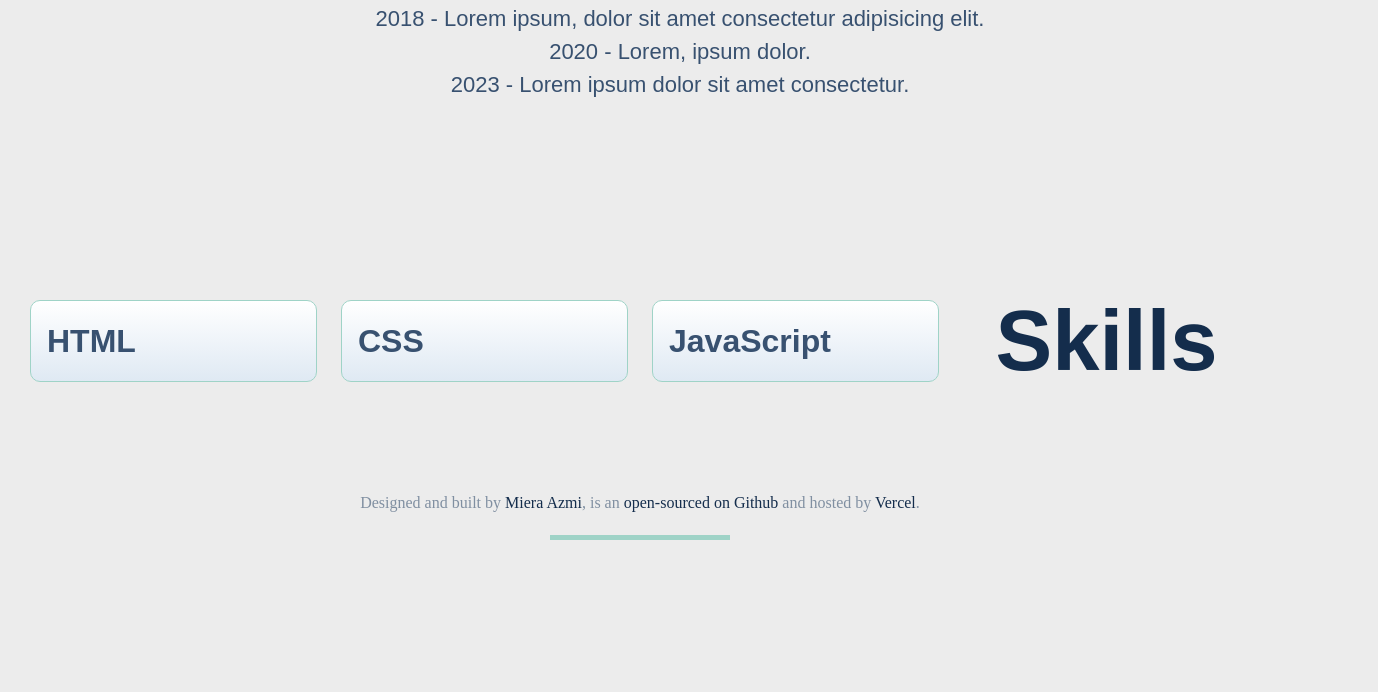
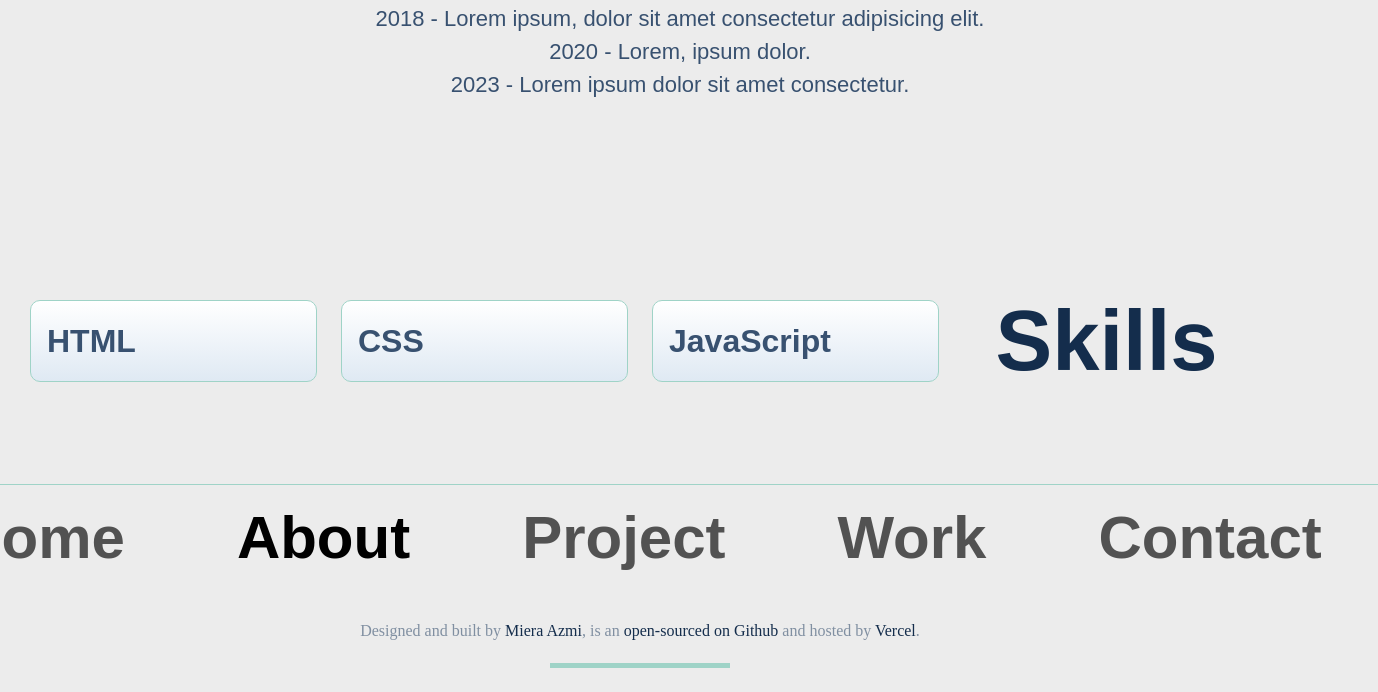
Before and after one commit to mierawats/responsive-portfolio-project, a plain HTML site: page about.html in a window 1280 px wide. Shown: the part 787-1479 px from the top of the page, 1378 px wide, since content can reach past the window. Before the commit the page ends 1351 px from the top, so only its background shows below. Drawn offline with nearby package versions, Linux system fonts and the light colour scheme; a web font is replaced by a local one.

Commit message:
Added navigation bar

```diff
--- a/about.html
+++ b/about.html
@@ -114,6 +114,66 @@
         </div>
       </div>
     </div>
+    <nav class="navbar navbar-expand-lg">
+      <div class="container-fluid d-flex justify-content-center">
+        <button
+          class="navbar-toggler mb-3"
+          type="button"
+          data-bs-toggle="collapse"
+          data-bs-target="#navbarNav"
+          aria-controls="navbarNav"
+          aria-expanded="false"
+          aria-label="Toggle navigation"
+        >
+          <span class="navbar-toggler-icon"></span>
+        </button>
+        <div class="collapse navbar-collapse" id="navbarNav">
+          <ul class="navbar-nav mx-auto">
+            <li class="nav-item">
+              <a
+                class="nav-link text-center ms-5 me-5"
+                href="/"
+                title="Back to Homepage"
+                >Home</a
+              >
+            </li>
+            <li class="nav-item">
+              <a
+                class="nav-link active text-center ms-5 me-5"
+                aria-current="page"
+                href="/about.html"
+                title="You're currently here"
+                >About</a
+              >
+            </li>
+            <li class="nav-item">
+              <a
+                class="nav-link text-center ms-5 me-5"
+                href="/project.html"
+                title="Explore my projects here!"
+                >Project</a
+              >
+            </li>
+            <li class="nav-item">
+              <a
+                class="nav-link text-center ms-5 me-5"
+                href="/work.html"
+                title="See my masterpiece here!"
+                >Work</a
+              >
+            </li>
+            <li class="nav-item">
+              <a
+                class="nav-link text-center ms-5 me-5"
+                href="/contact.html"
+                title="Let's keep in touch here!"
+                >Contact</a
+              >
+            </li>
+          </ul>
+        </div>
+      </div>
+    </nav>
     <footer class="text-center">
       Designed and built by
       <a
--- a/src/styles.css
+++ b/src/styles.css
@@ -86,7 +86,7 @@ h2 {
 }
 
 .section-three {
-  margin: 150px 30px 100px 30px;
+  margin: 150px 30px 35px 30px;
 }
 
 .section-one h2,
```
